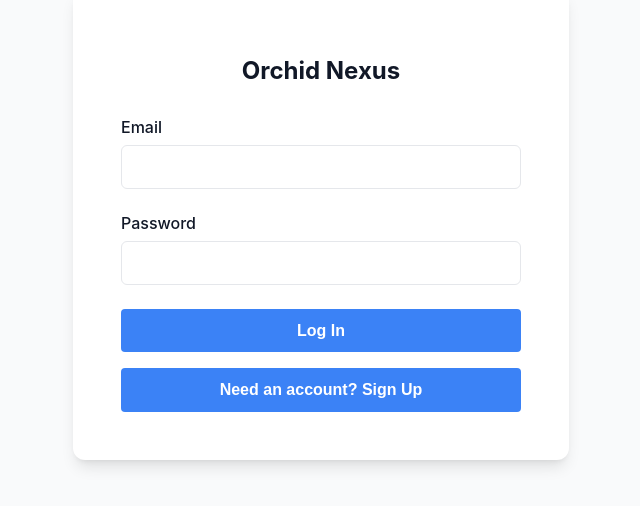
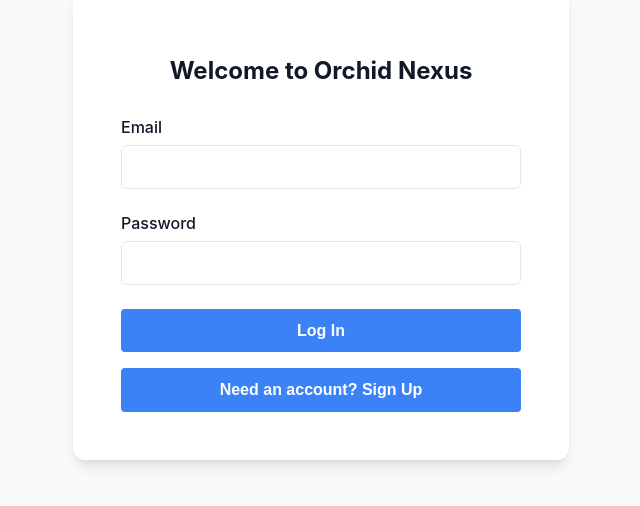
Before and after one commit to lovaniaina/orchid-nexus, a React (Vite) app in the folder frontend/: page / in a window 1280 px wide. Shown: the part 176-682 px from the top of the page, without its empty margins (319-959 px from the left). Built offline with nearby package versions, Linux system fonts and the light colour scheme.

Commit message:
Other fix, deletion of database

```diff
--- a/frontend/src/App.jsx
+++ b/frontend/src/App.jsx
@@ -1,4 +1,4 @@
-// /frontend/src/App.jsx - FINAL DEFINITIVE VERSION
+// /frontend/src/App.jsx - FINAL DEFINITIVE VERSION (with trivial change to force redeploy)
 
 import React, { useState, useEffect, useCallback, useRef } from 'react';
 import axios from 'axios';
@@ -52,7 +52,7 @@ function LoginPage({ onLoginSuccess }) {
         else { setError(detail || t('login.signupFailed')); }
     } finally { setIsLoading(false); }
   };
-  return ( <div className="login-container"><div className="login-box"><h2>{isLoginView ? t('login.title') : t('login.createAccountTitle')}</h2><form onSubmit={handleAuth}>{error && <p className={error.includes('created!') || error.includes('créé!') ? 'success-message' : 'error-message'}>{error}</p>}<div className="input-group"><label>{t('login.emailLabel')}</label><input type="email" value={email} onChange={(e) => setEmail(e.target.value)} required /></div><div className="input-group"><label>{t('login.passwordLabel')}</label><input type="password" value={password} onChange={(e) => setPassword(e.target.value)} required /></div>{!isLoginView && ( <div className="input-group"><label>{t('login.roleLabel')}</label><select value={role} onChange={(e) => setRole(e.target.value)}><option>Field Officer</option><option>Monitoring Officer</option><option>Project Manager</option></select></div> )}<button type="submit" disabled={isLoading}>{isLoading ? '...' : (isLoginView ? t('login.loginButton') : t('login.signupButton'))}</button></form><button className="toggle-auth" onClick={() => { setIsLoginView(!isLoginView); setError(''); }}>{isLoginView ? t('login.toggleToSignup') : t('login.toggleToLogin')}</button></div></div> );
+  return ( <div className="login-container"><div className="login-box"><h2>Welcome to {isLoginView ? t('login.title') : t('login.createAccountTitle')}</h2><form onSubmit={handleAuth}>{error && <p className={error.includes('created!') || error.includes('créé!') ? 'success-message' : 'error-message'}>{error}</p>}<div className="input-group"><label>{t('login.emailLabel')}</label><input type="email" value={email} onChange={(e) => setEmail(e.target.value)} required /></div><div className="input-group"><label>{t('login.passwordLabel')}</label><input type="password" value={password} onChange={(e) => setPassword(e.target.value)} required /></div>{!isLoginView && ( <div className="input-group"><label>{t('login.roleLabel')}</label><select value={role} onChange={(e) => setRole(e.target.value)}><option>Field Officer</option><option>Monitoring Officer</option><option>Project Manager</option></select></div> )}<button type="submit" disabled={isLoading}>{isLoading ? '...' : (isLoginView ? t('login.loginButton') : t('login.signupButton'))}</button></form><button className="toggle-auth" onClick={() => { setIsLoginView(!isLoginView); setError(''); }}>{isLoginView ? t('login.toggleToSignup') : t('login.toggleToLogin')}</button></div></div> );
 }
 function ProjectSelectionPage({ onSelectProject, onLogout, currentUser }) {
   const { t } = useTranslation();
```
Also changed, not shown: 3 other files (tests, documents, lock files or other folders).
